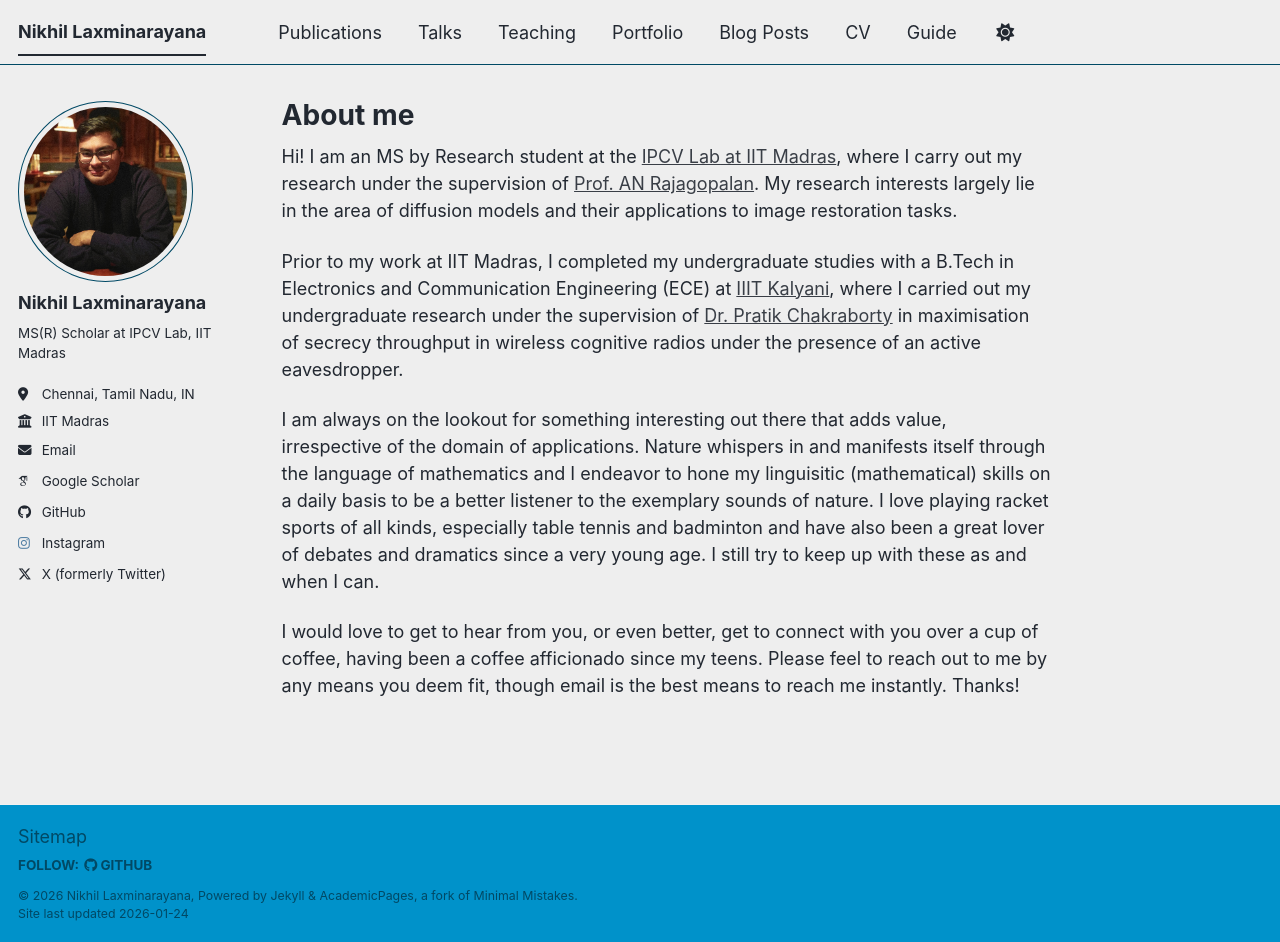
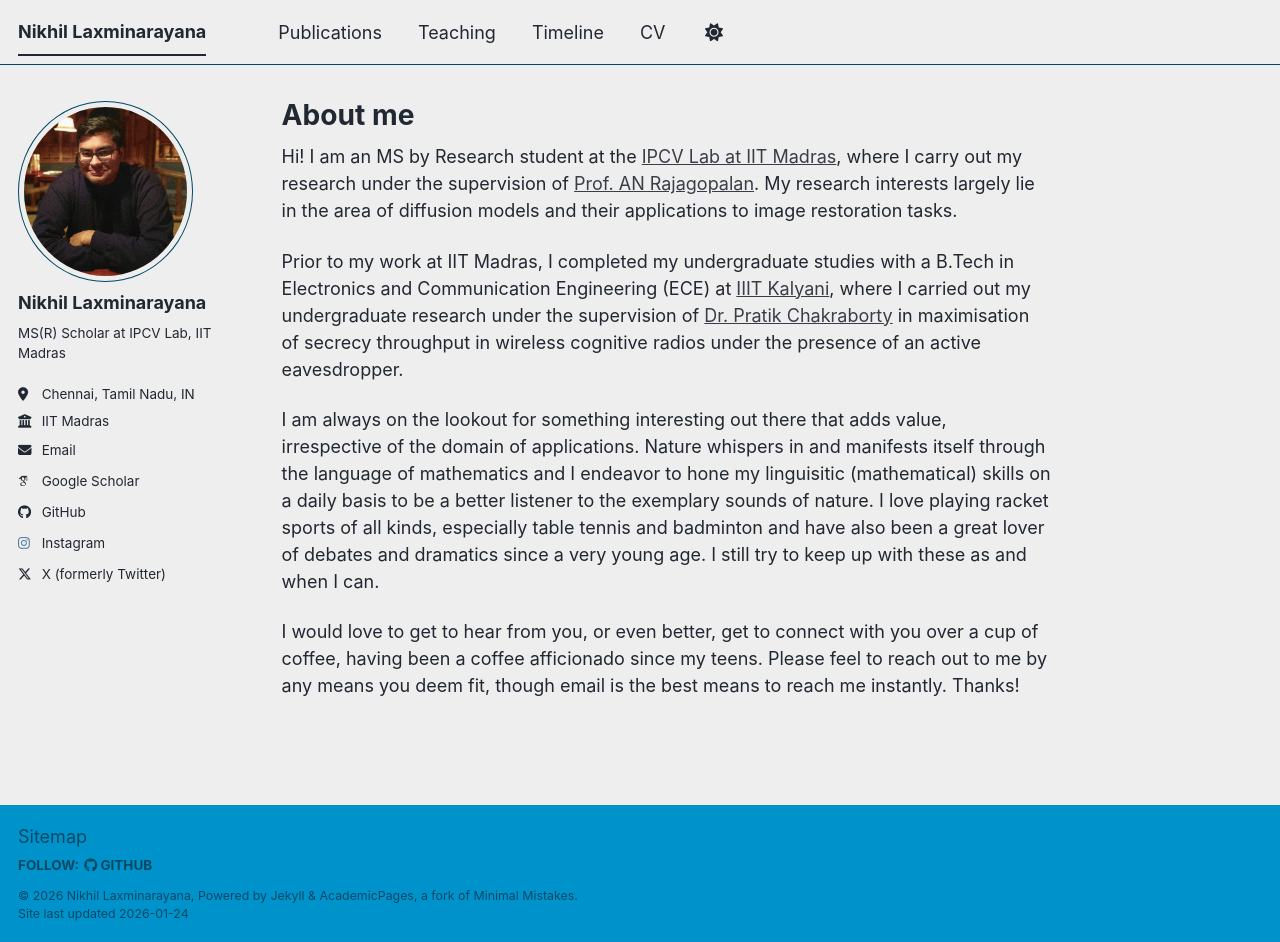
Before and after one commit to n1x1l/n1x1l.github.io, a Jekyll site: the page built from _pages/about.md, in a window 1280 px wide and 942 px high. Built offline with Jekyll 4.4.1, drawn with Linux system fonts in a browser that asks for light colours; some web fonts are replaced; a script bundle is joined from its source files by our own code; library files that are not in the unit come from our copies.

Commit message:
update _data/navigation.yml

```diff
--- a/_data/navigation.yml
+++ b/_data/navigation.yml
@@ -11,16 +11,16 @@ main:
   - title: "Publications"
     url: /publications/
 
-  - title: "Talks"
-    url: /talks/
+  # - title: "Talks"
+  #   url: /talks/
 
   - title: "Teaching"
     url: /teaching/
 
-  - title: "Portfolio"
-    url: /portfolio/
+  # - title: "Portfolio"
+  #   url: /portfolio/
 
-  - title: "Blog Posts"
+  - title: "Timeline"
     url: /year-archive/
 
   - title: "CV"
@@ -29,5 +29,5 @@ main:
   # - title: "CV"
   #   url: /cv-json/
 
-  - title: "Guide"
-    url: /markdown/
+  # - title: "Guide"
+  #   url: /markdown/
```
